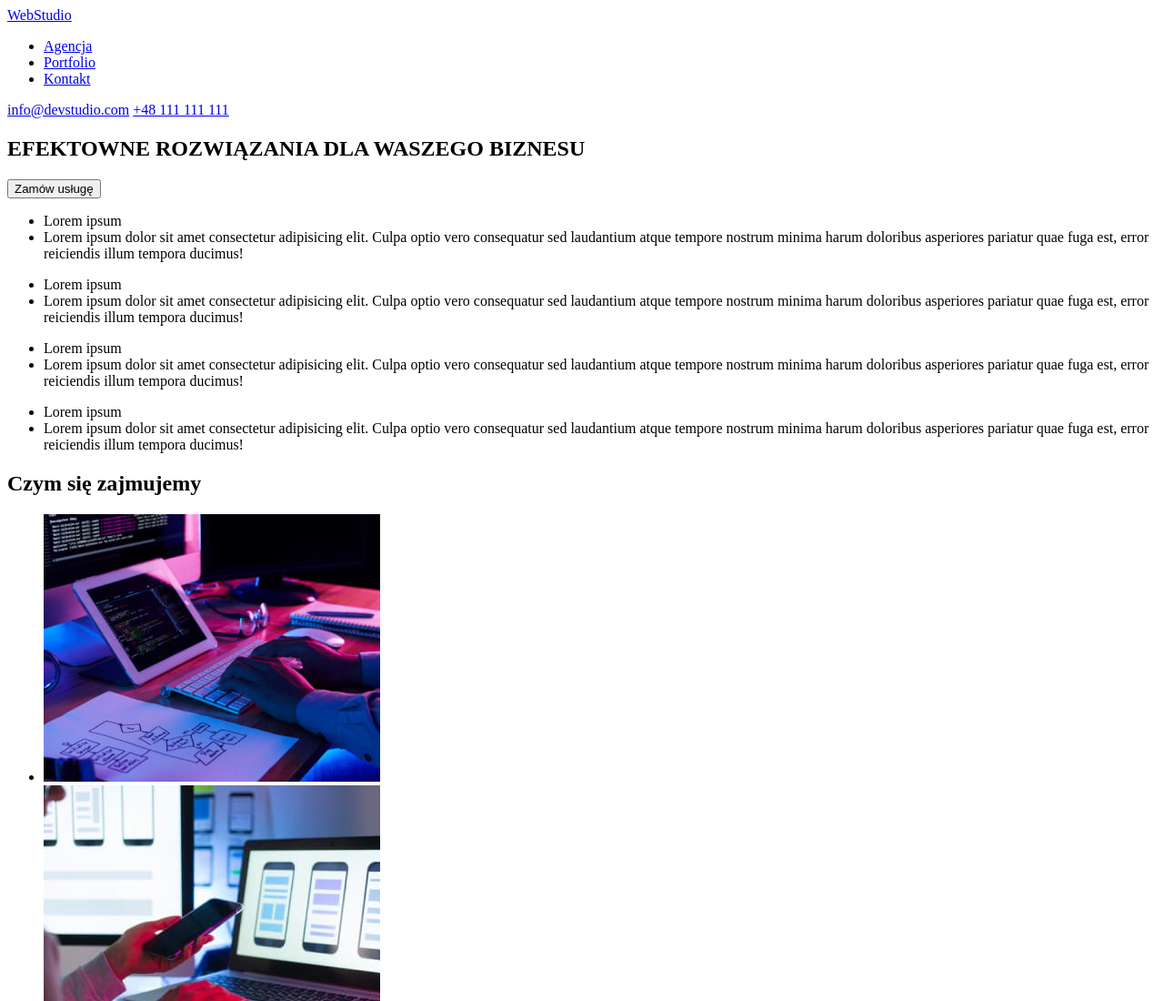
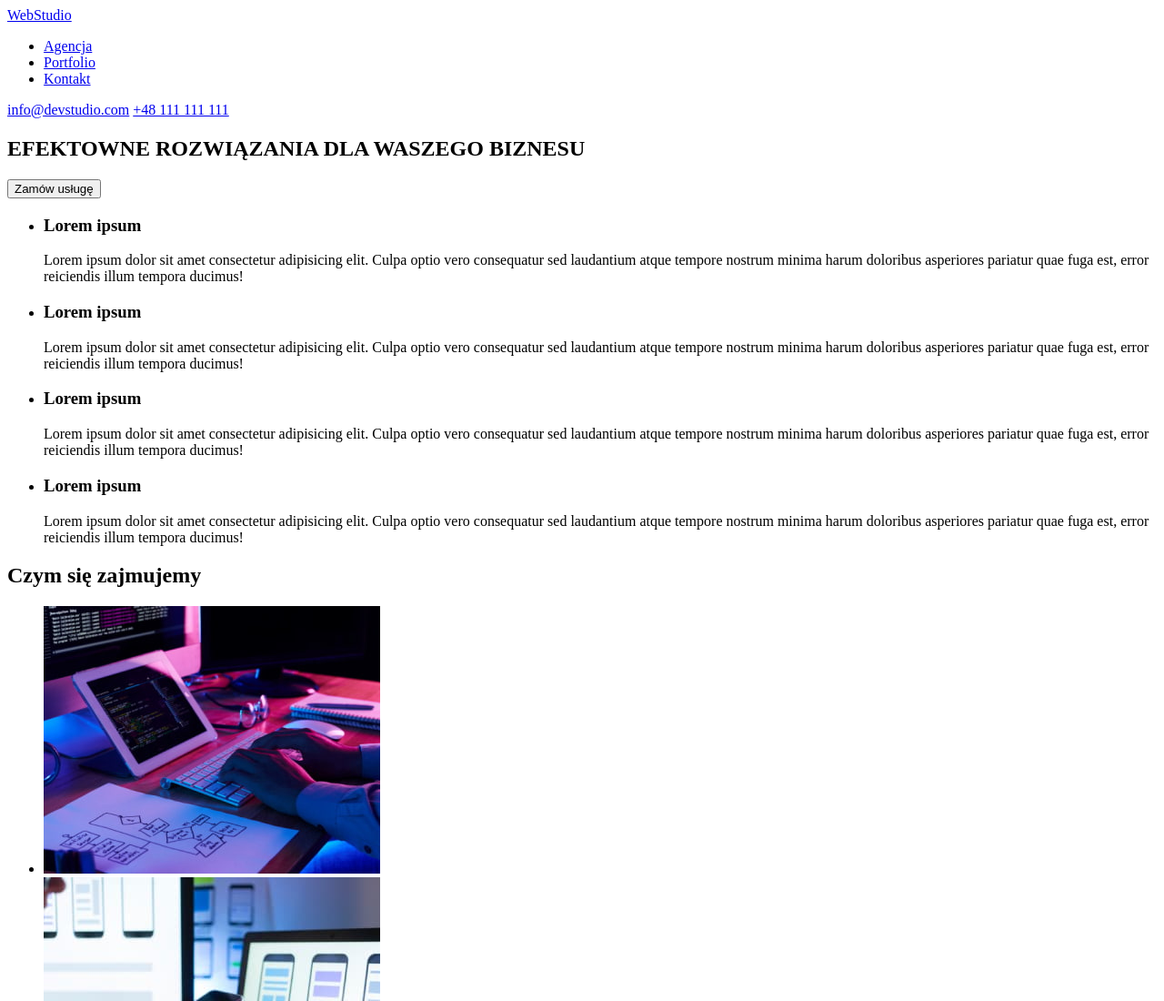
Before and after one commit to wiecekedyta/goit-markup-hw-02, a plain HTML site: page index.html in a window 1280 px wide. Shown: the top 1100 px of the page at 91% size. Drawn offline with Linux system fonts and the light colour scheme.

Commit message:
index updates

```diff
--- a/index.html
+++ b/index.html
@@ -11,8 +11,8 @@
       <a href="#">WebStudio</a>
       <nav>
         <ul>
-          <li><a href="index.html">Agencja</a></li>
-          <li><a href="portfolio.html">Portfolio</a></li>
+          <li><a href="#">Agencja</a></li>
+          <li><a href="#">Portfolio</a></li>
           <li><a href="#">Kontakt</a></li>
         </ul>
       </nav>
@@ -28,41 +28,38 @@
       <!--nasze atuty-->
       <section>
         <ul>
-          <li> Lorem ipsum</li>
           <li>
-            Lorem ipsum dolor sit amet consectetur adipisicing elit. Culpa optio
+            <h3>Lorem ipsum</h3>
+          <p>Lorem ipsum dolor sit amet consectetur adipisicing elit. Culpa optio
             vero consequatur sed laudantium atque tempore nostrum minima harum
             doloribus asperiores pariatur quae fuga est, error reiciendis illum
-            tempora ducimus!
+            tempora ducimus!</p>
+
+          </li>
+          <li>
+            <h3>Lorem ipsum</h3>
+          <p>Lorem ipsum dolor sit amet consectetur adipisicing elit. Culpa optio
+            vero consequatur sed laudantium atque tempore nostrum minima harum
+            doloribus asperiores pariatur quae fuga est, error reiciendis illum
+            tempora ducimus!</p>
+
+          </li><li>
+            <h3>Lorem ipsum</h3>
+          <p>Lorem ipsum dolor sit amet consectetur adipisicing elit. Culpa optio
+            vero consequatur sed laudantium atque tempore nostrum minima harum
+            doloribus asperiores pariatur quae fuga est, error reiciendis illum
+            tempora ducimus!</p>
+
+          </li><li>
+            <h3>Lorem ipsum</h3>
+          <p>Lorem ipsum dolor sit amet consectetur adipisicing elit. Culpa optio
+            vero consequatur sed laudantium atque tempore nostrum minima harum
+            doloribus asperiores pariatur quae fuga est, error reiciendis illum
+            tempora ducimus!</p>
+
           </li>
         </ul>
-        <ul>
-          <li> Lorem ipsum</li>
-          <li>
-            Lorem ipsum dolor sit amet consectetur adipisicing elit. Culpa optio
-            vero consequatur sed laudantium atque tempore nostrum minima harum
-            doloribus asperiores pariatur quae fuga est, error reiciendis illum
-            tempora ducimus!
-          </li>
-        </ul>
-        <ul>
-          <li> Lorem ipsum</li>
-          <li>
-            Lorem ipsum dolor sit amet consectetur adipisicing elit. Culpa optio
-            vero consequatur sed laudantium atque tempore nostrum minima harum
-            doloribus asperiores pariatur quae fuga est, error reiciendis illum
-            tempora ducimus!
-          </li>
-        </ul>
-        <ul>
-          <li> Lorem ipsum</li>
-          <li>
-            Lorem ipsum dolor sit amet consectetur adipisicing elit. Culpa optio
-            vero consequatur sed laudantium atque tempore nostrum minima harum
-            doloribus asperiores pariatur quae fuga est, error reiciendis illum
-            tempora ducimus!
-          </li>
-        </ul>
+
       </section>
       <!--czym sie zajmujemu-->
       <section>
```
Also changed, not shown: portfolio.html (+1 -0 lines).
